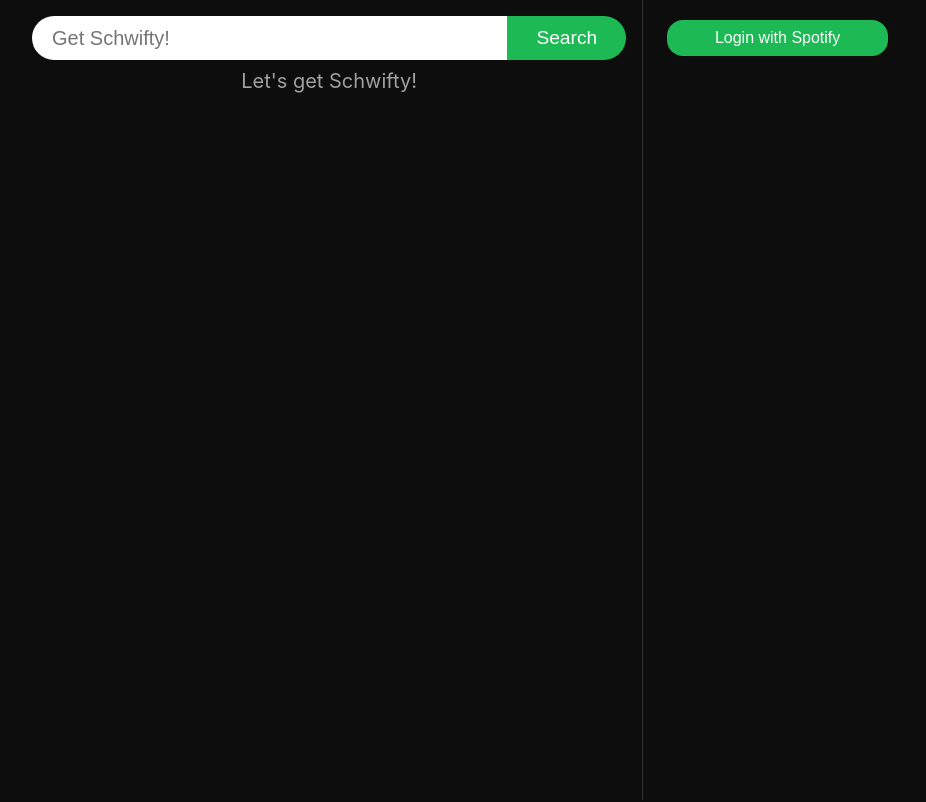
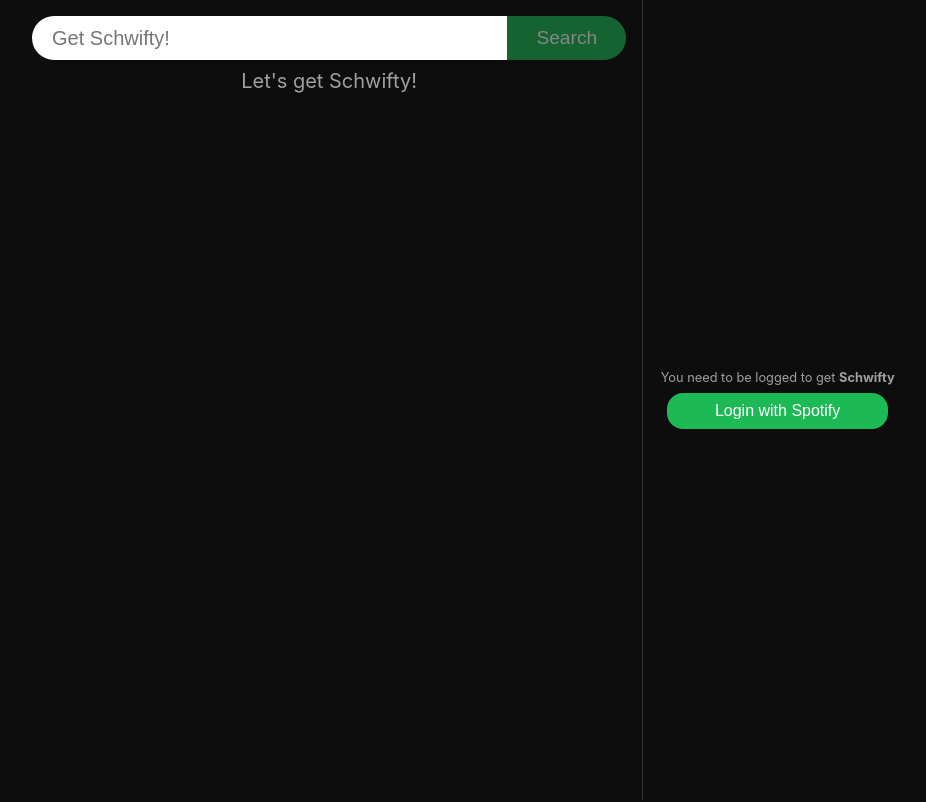
Before and after one commit to utopiaio/Schwifty, a website built with webpack: page index.html in a window 1280 px wide. Shown: the top 802 px of the page, without its empty margins (176-1102 px from the left). Built offline with nearby package versions, Linux system fonts and the light colour scheme; some packages are replaced by stand-ins of ours.

Commit message:
cursor switch to not-allowed
- login required - avoid those nasty errors

```diff
--- a/app/js/schwifty.js
+++ b/app/js/schwifty.js
@@ -24,6 +24,7 @@ store
   .then(() => {
     showElement('#profile');
   }, () => {
+    document.querySelector('#search-button').setAttribute('disabled', 'disabled');
     showElement('#login-container');
   });
 
--- a/app/sass/schwifty.scss
+++ b/app/sass/schwifty.scss
@@ -66,7 +66,7 @@ body {
 
   &[disabled] {
     opacity: 0.5;
-    cursor: wait;
+    cursor: not-allowed;
   }
 
   &-auth {
@@ -237,12 +237,15 @@ body {
 
 #login-container {
   position: absolute;
-  top: 1.25em;
+  top: 0;
+  right: 0;
+  bottom: 0;
   left: 0;
-  right: 0;
-  margin: 0 auto;
   transform: translateY(100vh);
   display: flex;
   flex-direction: column;
   align-items: center;
+  justify-content: center;
+  padding: 0 1em;
+  text-align: center;
 }
--- a/index.html
+++ b/index.html
@@ -50,6 +50,7 @@
       </div>
 
       <div id="login-container">
+        <small style="margin-bottom: 0.5em;" class="text-mute">You need to be logged to get <b>Schwifty</b></small>
         <button id="login" class="button button-auth">Login with Spotify</button>
       </div>
     </div>
```
